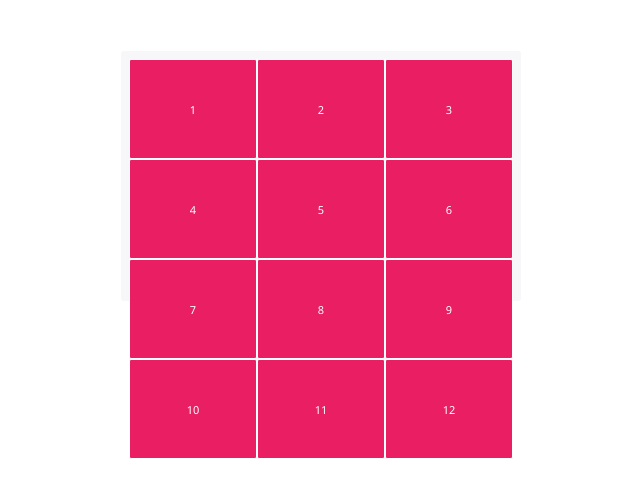
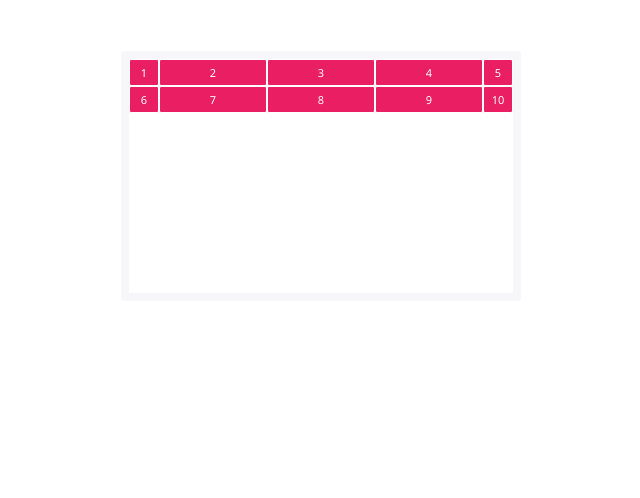
Before and after one commit to syntaxorange/cssgrid, a plain HTML site: page index.html in a window 1280 px wide. Shown: the part 224-722 px from the top of the page, without its empty margins (319-959 px from the left). Drawn offline with Linux system fonts and the light colour scheme.

Commit message:
repeating grid tasks: within track listings

```diff
--- a/index.html
+++ b/index.html
@@ -20,8 +20,6 @@
       <div class="grid-item">8</div>
       <div class="grid-item">9</div>
       <div class="grid-item">10</div>
-      <div class="grid-item">11</div>
-      <div class="grid-item">12</div>
     </div>
   </div>
 </body>
--- a/style.css
+++ b/style.css
@@ -18,8 +18,7 @@ body {
 
 .grid {
   display: grid;
-  grid-template-rows: repeat(4, 100px);
-  grid-template-columns: repeat(3, 1fr);
+  grid-template-columns: 30px repeat(3, 1fr) 30px;
 }
 
 .grid-item {
```
